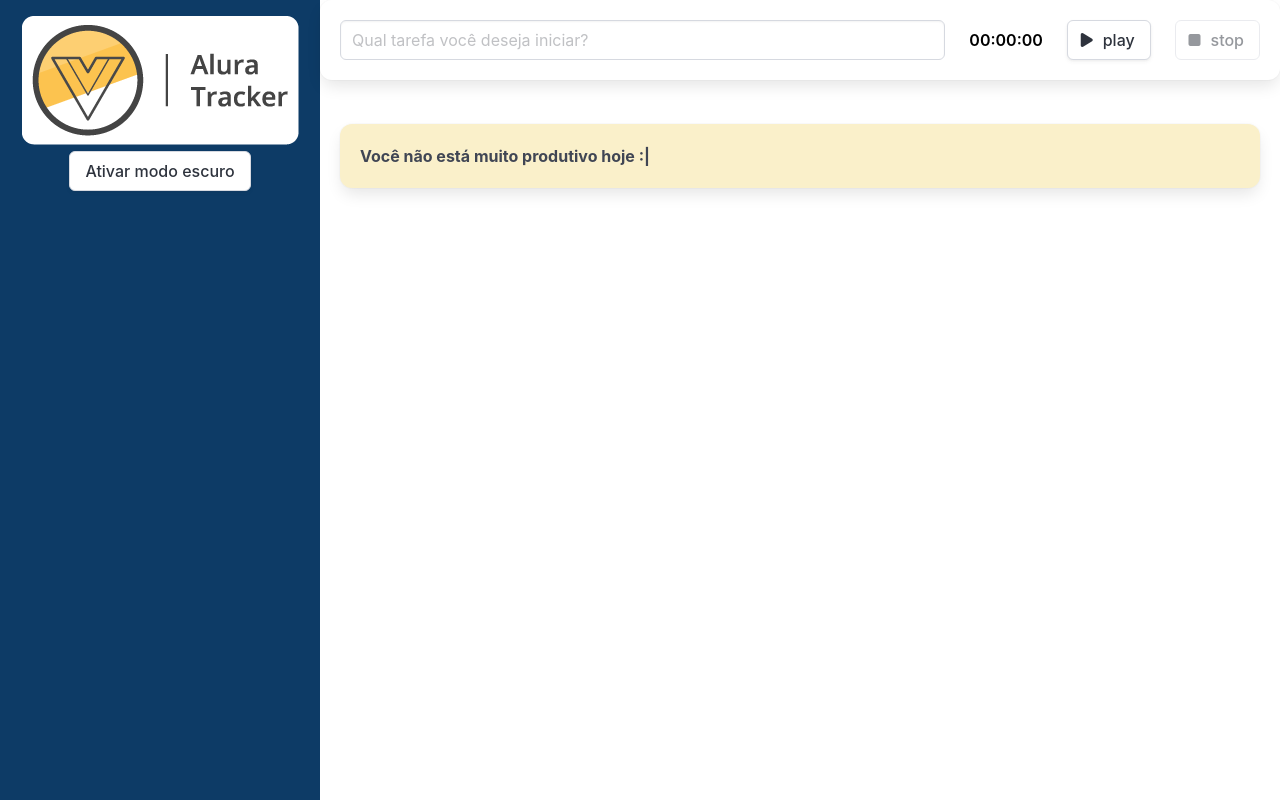
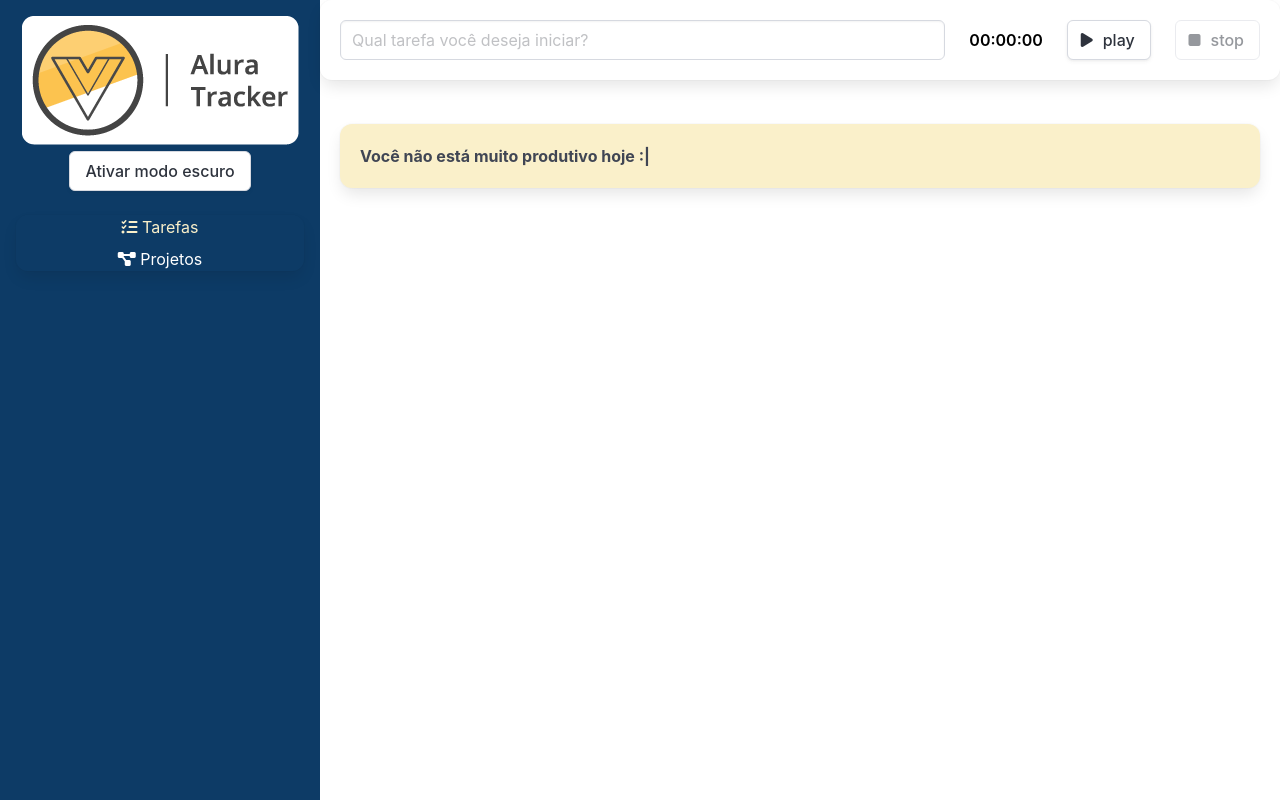
Before and after one commit to malursilva/vue_alura-tracker, a Vue app: page /#/ in a window 1280 px wide. Built offline with nearby package versions, Linux system fonts and the light colour scheme.

Commit message:
added Projetos view to router

```diff
--- a/src/components/BarraLateral.vue
+++ b/src/components/BarraLateral.vue
@@ -6,6 +6,22 @@
         <button class="button" @click="alterarTema">
             {{ textoBotao }}
         </button>
+        <nav class="panel mt-5">
+            <ul>
+                <li>
+                    <router-link to="/" class="link">
+                        <i class="fas fa-tasks"></i>
+                        Tarefas
+                    </router-link>
+                </li>
+                <li>
+                    <router-link to="/projetos" class="link">
+                        <i class="fas fa-project-diagram"></i>
+                        Projetos
+                    </router-link>
+                </li>
+            </ul>
+        </nav>
     </header>
 </template>
 
@@ -21,7 +37,7 @@
         }
     },
     computed: {
-        textoBotao () {
+        textoBotao() {
             if (this.modoEscuroAtivo) {
                 return 'Desativar modo escuro'
             }
@@ -37,7 +53,7 @@
 });
 </script>
 
-<style>
+<style scoped>
 header {
     padding: 1rem;
     background: #0d3b66;
@@ -52,4 +68,17 @@
         height: auto;
     }
 }
+
+.panel li {
+    margin: 8px 0;
+}
+.link {
+    color: #fff;
+}
+.link:hover {
+    color: #FAF0CA;
+}
+.link.router-link-active {
+    color: #FAF0CA;
+}
 </style>
--- a/src/router/index.ts
+++ b/src/router/index.ts
@@ -1,10 +1,15 @@
 import { RouteRecordRaw, createRouter, createWebHashHistory } from "vue-router";
 import Tarefas from '../views/Tarefas.vue'
+import Projetos from '../views/Projetos.vue'
 
 const rotas: RouteRecordRaw[] = [{
     path: '/',
     name: 'Tarefas',
     component:Tarefas
+}, {
+    path: '/projetos',
+    name: 'Projetos',
+    component: Projetos
 }]
 
 const roteador = createRouter({
--- /dev/null
+++ b/src/views/Projetos.vue
@@ -0,0 +1,12 @@
+<template>
+    <h1>Projetos</h1>
+</template>
+
+<script lang="ts">
+import { defineComponent } from 'vue'
+
+export default defineComponent({
+    name: 'ProjetosView'
+})
+
+</script>
--- a/src/views/Tarefas.vue
+++ b/src/views/Tarefas.vue
@@ -16,7 +16,7 @@
 import ITarefa from '../interfaces/ITarefa'
 
 export default defineComponent({
-    name: 'App',
+    name: 'TarefasView',
     components: {
         Formulario,
         Tarefa,
```
